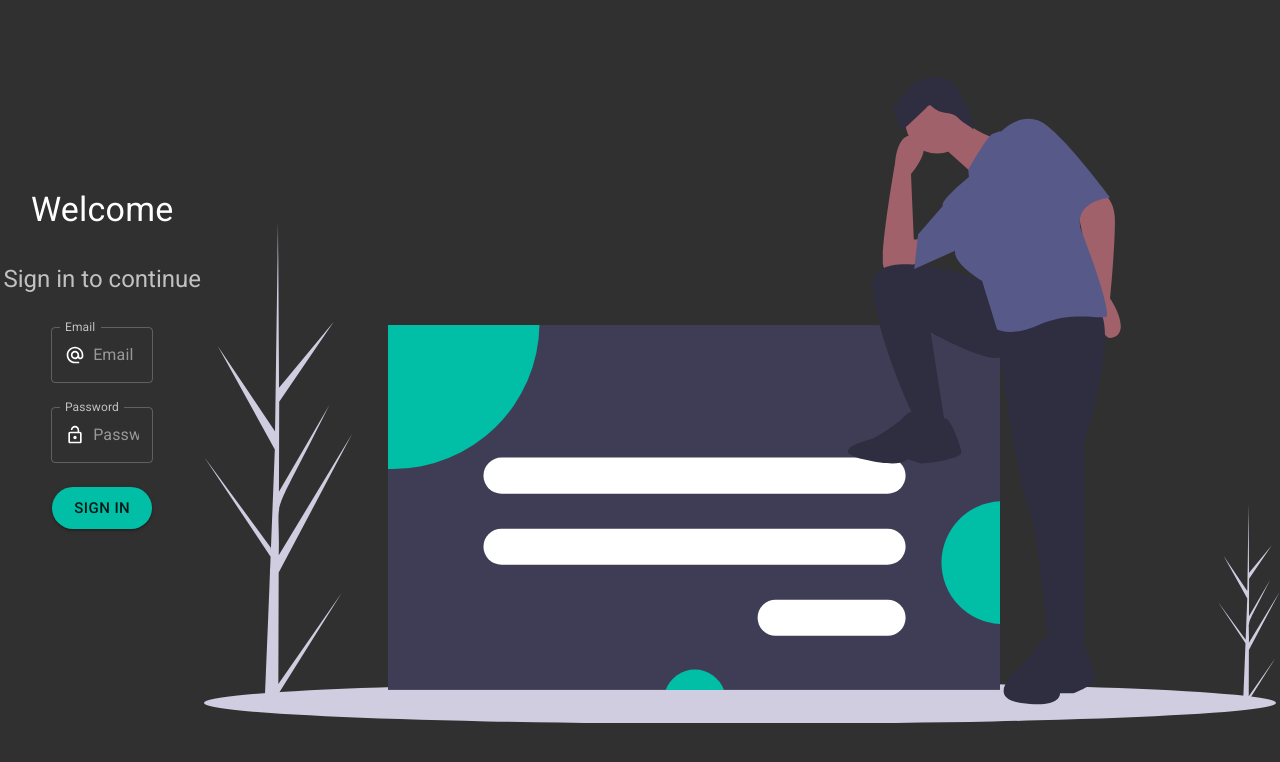
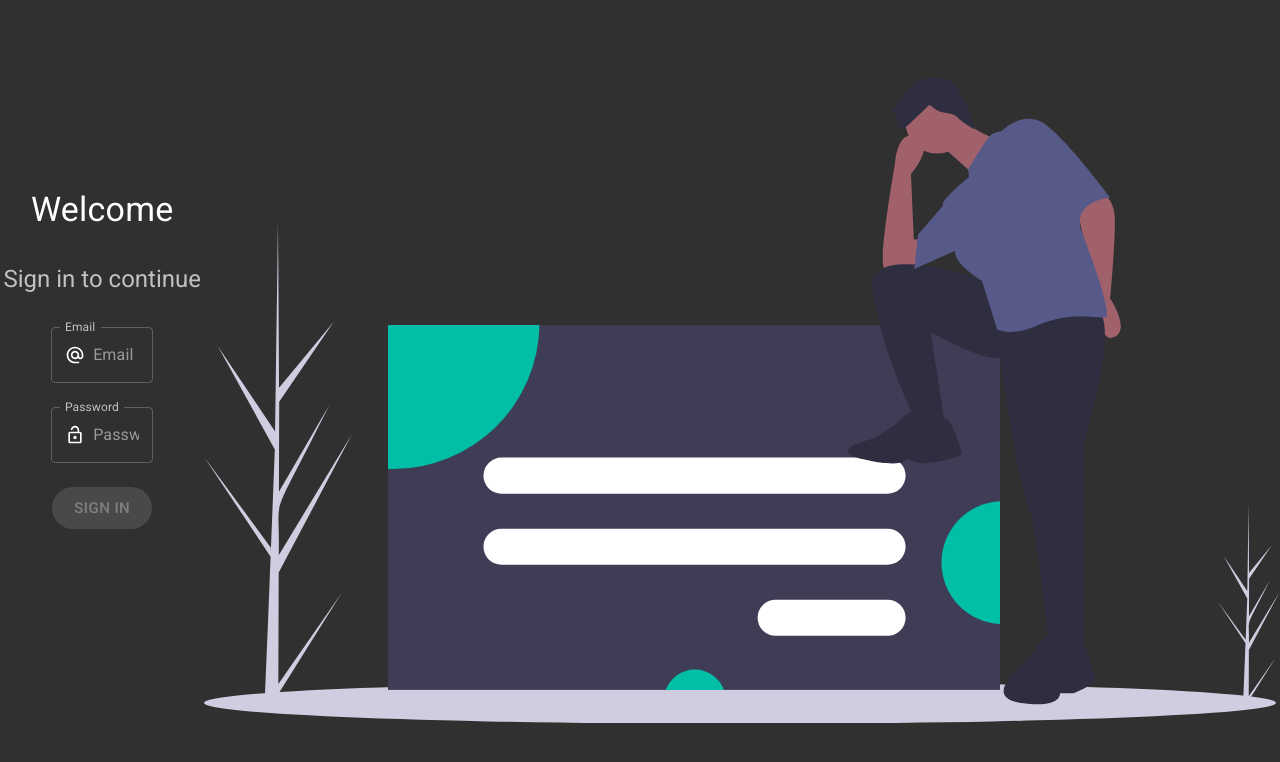
Before and after one commit to astanzani/save-it, a React (Create React App) app in the folder app/: page /signin in a window 1280 px wide. Shown: the top 762 px of the page. Built offline with nearby package versions, Linux system fonts and the light colour scheme.

Commit message:
Setup formik for signin

```diff
--- a/app/package.json
+++ b/app/package.json
@@ -20,6 +20,7 @@
     "@types/react-redux": "^7.1.16",
     "@types/react-router-dom": "^5.1.7",
     "classnames": "^2.2.6",
+    "formik": "^2.2.9",
     "i18next": "^20.2.2",
     "i18next-browser-languagedetector": "^6.1.1",
     "lodash": "^4.17.21",
@@ -32,7 +33,8 @@
     "react-tiny-link": "^3.6.1",
     "ts-jest": "^26.5.3",
     "typescript": "^4.1.2",
-    "web-vitals": "^1.0.1"
+    "web-vitals": "^1.0.1",
+    "yup": "^0.32.9"
   },
   "scripts": {
     "start": "SET HOST=localhost.save-it-v2.herokuapp.com&& SET HTTPS=true&& react-scripts start",
--- a/app/src/pages/signin/SignIn.tsx
+++ b/app/src/pages/signin/SignIn.tsx
@@ -1,4 +1,4 @@
-import React, { useState } from 'react';
+import React from 'react';
 import {
   Box,
   Button,
@@ -13,35 +13,26 @@ import { Redirect } from 'react-router-dom';
 import { useDispatch } from 'react-redux';
 import { useTranslation } from 'react-i18next';
 import classNames from 'classnames';
+import { Formik } from 'formik';
+import * as Yup from 'yup';
+
 import { ReactComponent as SignInSVG } from 'assets/sign_in.svg';
 import { Routes } from 'const';
 import { loginUser } from 'store';
 import { useAuth, useCurrentUser } from 'hooks';
 import useStyles from './styles';
 
+const signInSchema = Yup.object().shape({
+  email: Yup.string().required(),
+  password: Yup.string().required(),
+});
+
 export function SignIn() {
   const dispatch = useDispatch();
   const [, loading, error] = useCurrentUser();
   const isAuthenticated = useAuth();
-  const [email, setEmail] = useState('');
-  const [password, setPassword] = useState('');
   const { t } = useTranslation();
   const classes = useStyles();
-
-  const onChangeEmail = (e: React.ChangeEvent<HTMLInputElement>) => {
-    setEmail(e.target.value);
-  };
-
-  const onChangePassword = (e: React.ChangeEvent<HTMLInputElement>) => {
-    setPassword(e.target.value);
-  };
-
-  const onClickLogin = async (e: React.MouseEvent) => {
-    e.preventDefault();
-    e.stopPropagation();
-
-    dispatch(loginUser({ email, password }));
-  };
 
   const alertClassName = classNames(classes.errorAlert, {
     [classes.errorAlertVisible]: !!error,
@@ -53,6 +44,17 @@ export function SignIn() {
 
   return (
     <Box display="flex" flex="1">
+      <Formik
+        initialValues={{ email: '', password: '' }}
+        validationSchema={signInSchema}
+        onSubmit={(values) => {
+          dispatch(
+            loginUser({ email: values.email, password: values.password })
+          );
+        }}
+        validateOnMount
+      >
+        {({ handleChange, handleSubmit, isValid }) => (
           <Box
             component="form"
             display="flex"
@@ -60,6 +62,10 @@ export function SignIn() {
             alignItems="center"
             justifyContent="center"
             flex="1"
+            onSubmit={(e) => {
+              e.preventDefault();
+              handleSubmit();
+            }}
           >
             <Typography variant="h4" component="h1" className={classes.title}>
               {t('signIn.welcome')}
@@ -74,11 +80,12 @@ export function SignIn() {
             </Typography>
             <TextField
               id="email"
+              name="email"
               className={classes.formInput}
               variant="outlined"
               label={t('signIn.form.email')}
               type="email"
-          onChange={onChangeEmail}
+              onChange={handleChange}
               InputProps={{
                 startAdornment: (
                   <InputAdornment position="start">
@@ -90,11 +97,12 @@ export function SignIn() {
             />
             <TextField
               id="password"
+              name="password"
               className={classes.formInput}
               variant="outlined"
               label={t('signIn.form.password')}
               type="password"
-          onChange={onChangePassword}
+              onChange={handleChange}
               InputProps={{
                 startAdornment: (
                   <InputAdornment position="start">
@@ -108,7 +116,8 @@ export function SignIn() {
               variant="contained"
               color="primary"
               size="large"
-          onClick={onClickLogin}
+              disabled={!isValid}
+              type="submit"
             >
               {loading ? (
                 <CircularProgress
@@ -120,10 +129,16 @@ export function SignIn() {
                 t('signIn.form.signIn')
               )}
             </Button>
-        <Alert variant="outlined" severity="error" className={alertClassName}>
+            <Alert
+              variant="outlined"
+              severity="error"
+              className={alertClassName}
+            >
               {error}
             </Alert>
           </Box>
+        )}
+      </Formik>
       <Box display="flex" alignItems="center" flex="1">
         <SignInSVG title={''} />
       </Box>
--- a/package.json
+++ b/package.json
@@ -8,7 +8,7 @@
   "scripts": {
     "build": "yarn --cwd app install && yarn --cwd app build",
     "api:test": "(for /F \"tokens=*\" %i in (api/.env) do set %i) && cargo test --manifest-path api/Cargo.toml",
-    "api:start": "(for /F \"tokens=*\" %i in (api/.env) do set %i) &&cargo run --manifest-path api/Cargo.toml",
+    "api:start": "SET RUST_BACKTRACE=1 && (for /F \"tokens=*\" %i in (api/.env) do set %i) &&cargo run --manifest-path api/Cargo.toml",
     "app:start": "yarn --cwd app start",
     "app:start-local-api": "yarn --cwd app start-local-api",
     "app:test": "yarn --cwd app test --watchAll=false",
```
Also changed, not shown: 1 other file (tests, documents, lock files or other folders). Lines whose indentation alone changed are shown as unchanged.
